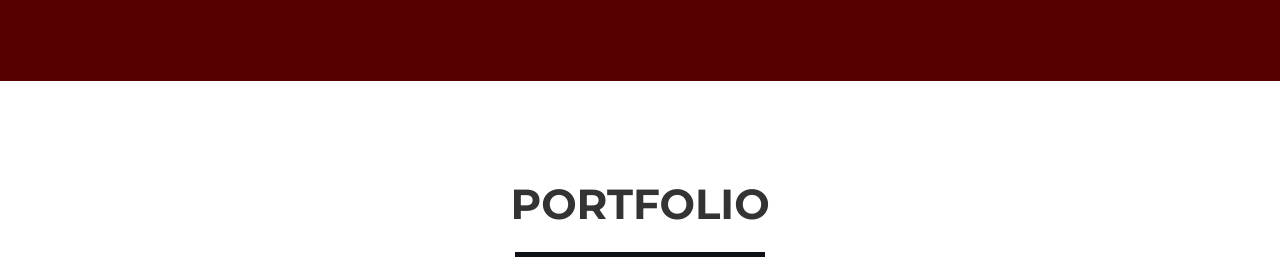
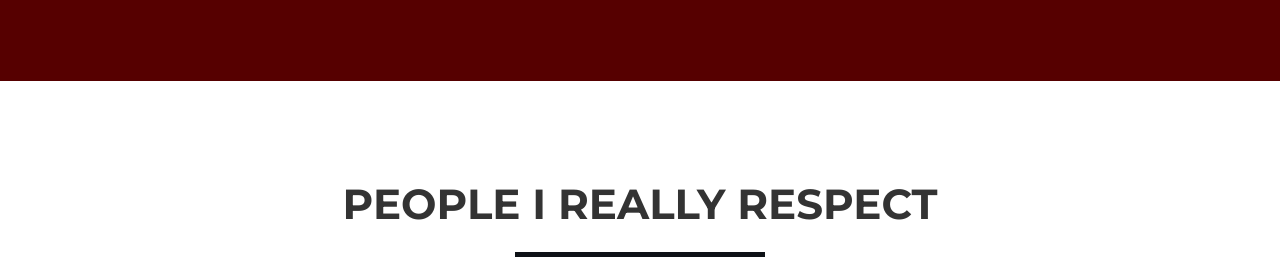
Before and after one commit to MOODVE/mnis02, a website: page index.html in a window 1280 px wide. Shown: the part 685-952 px from the top of the page. Drawn offline with nearby package versions, Linux system fonts and the light colour scheme.

Commit message:
added bill gates

```diff
--- a/index.html
+++ b/index.html
@@ -87,7 +87,7 @@
         <div class="container">
             <div class="row">
                 <div class="col-lg-12 text-center">
-                    <h2>Portfolio</h2>
+                    <h2>People I really respect</h2>
                     <hr class="star-primary">
                 </div>
             </div>
```
